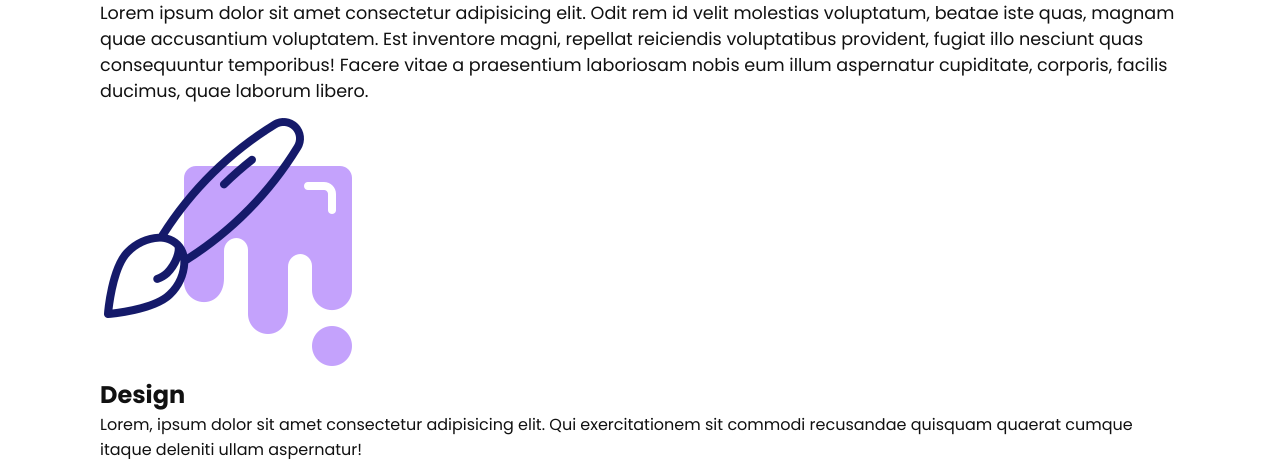
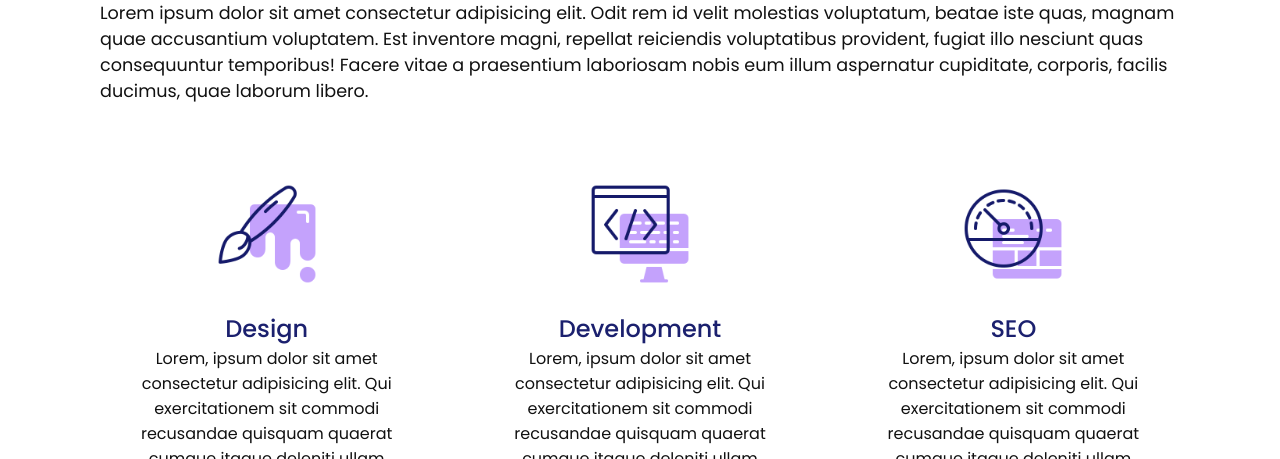
Before and after one commit to pascalziener/Creative-Agency-Website-From-Scratch-HTML-CSS, a plain HTML site: page services.html in a window 1280 px wide. Shown: the part 225-684 px from the top of the page. Drawn offline with Linux system fonts and the light colour scheme.

Commit message:
feat: add CSS for services.html

```diff
--- a/css/style.css
+++ b/css/style.css
@@ -170,6 +170,34 @@ p {
   height: 110%;
 }
 
+/* SERVICES PAGE */
+
+.services {
+  margin-top: 40px;
+  display: grid;
+  grid-template-columns: repeat(3, 1fr);
+  gap: 40px;
+  text-align: center;
+}
+
+.services .service {
+  padding: 30px;
+}
+
+.services .service:hover {
+  box-shadow: 0 10px 30px rgba(0, 0, 0, 0.1);
+}
+
+.services .service h2 {
+  font-size: 24px;
+  font-weight: 500;
+  margin-top: 20px;
+  color: #1b206e;
+}
+.services .service .icon img {
+  max-width: 100px;
+}
+
 @media (max-width: 1068px) {
   .home-img {
     display: none;
@@ -188,4 +216,14 @@ p {
   .navigation ul li a {
     font-size: 2rem;
   }
+
+  .services {
+    grid-template-columns: repeat(2, 1fr);
+  }
 }
+
+@media (max-width: 768px) {
+  .services {
+    grid-template-columns: 1fr;
+  }
+}
```
